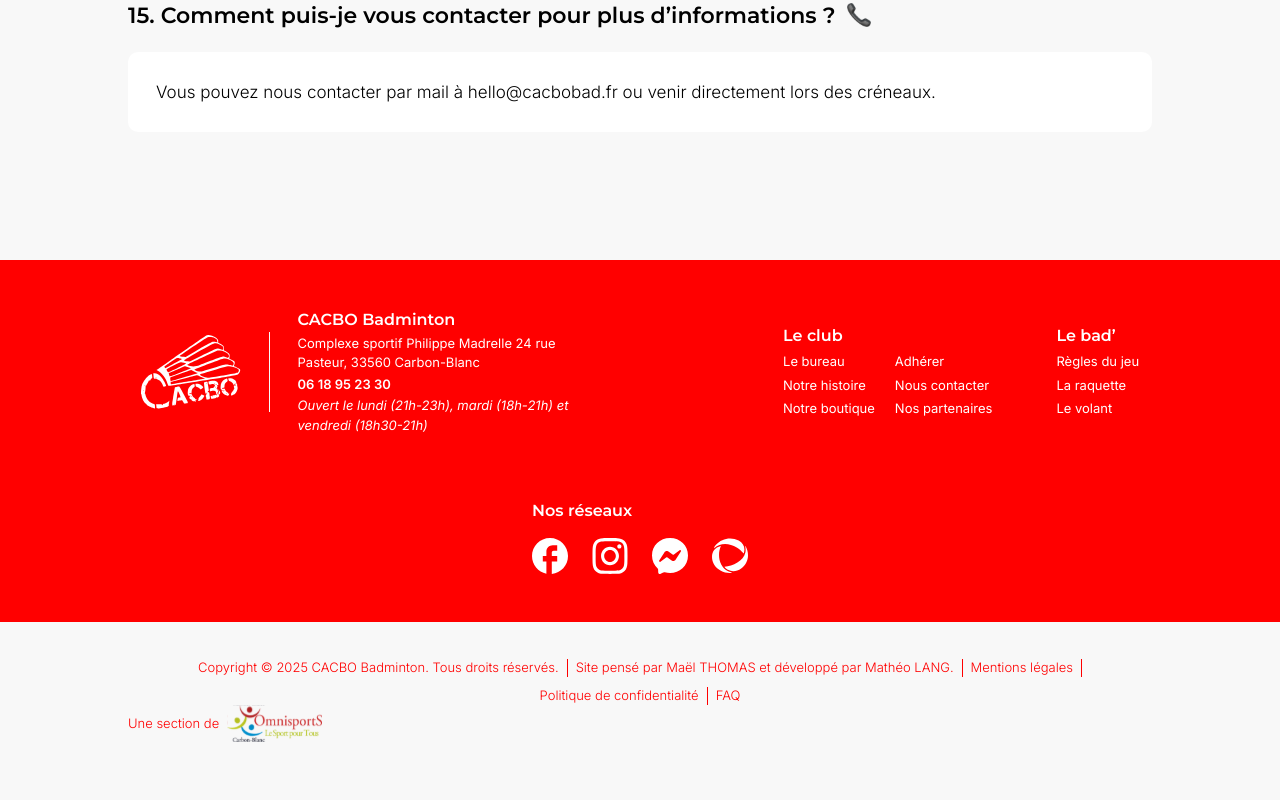
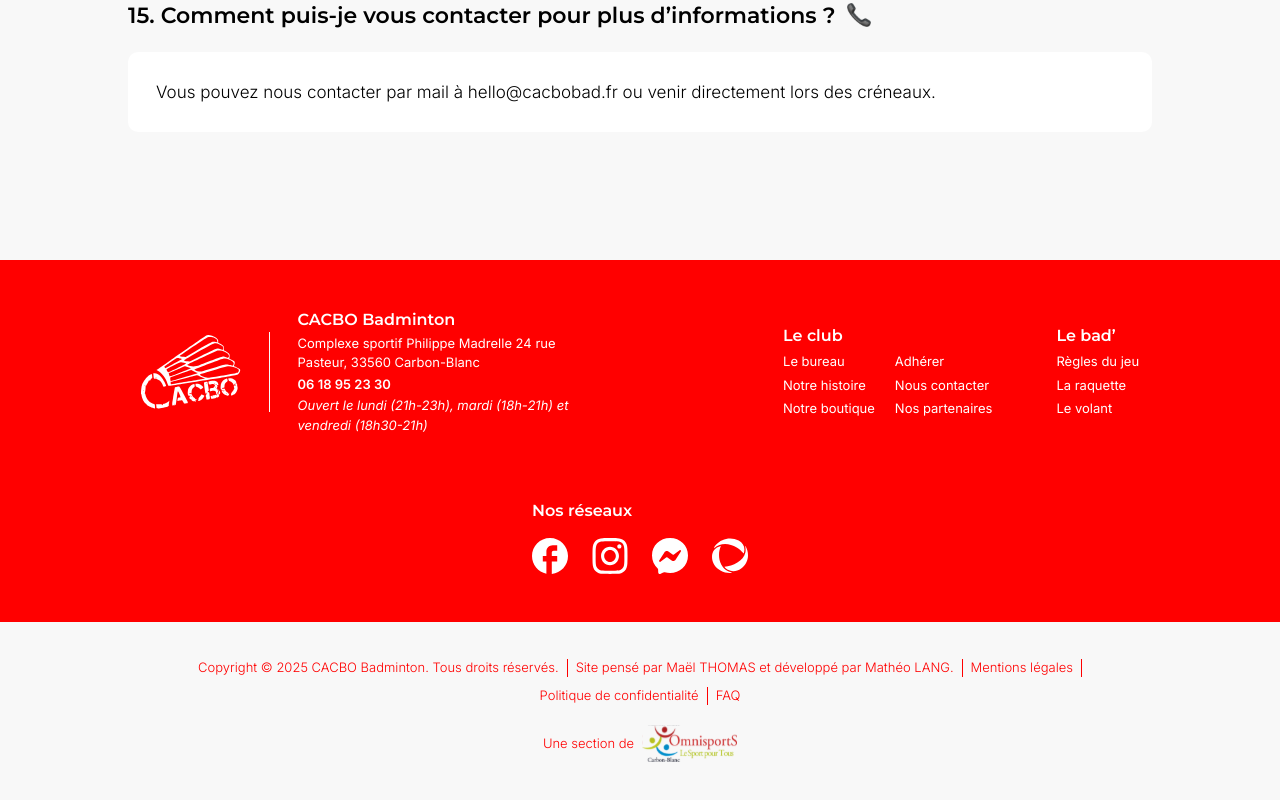
Before and after one commit to Matsuel/CACBO-Badminton, a Next.js app: page /faq in a window 1280 px wide. Shown: the part 5519-6319 px from the top of the page. Built offline with nearby package versions, Linux system fonts and the light colour scheme; a web font is replaced by a local one.

Commit message:
Corrige le style du pied de page et ajuste la mise en page de la barre de navigation pour une meilleure réactivité

```diff
--- a/src/components/UI/Footer.tsx
+++ b/src/components/UI/Footer.tsx
@@ -63,9 +63,9 @@ const Footer = () => {
                 </div>
             </div>
 
-            <div className='w-full h-auto flex flex-row flex-wrap justify-between items-center bg-transparent mb-20 2xl:px-44 xl:px-32 lg:px-20 md:px-10 sm:px-5 px-2 md:gap-0 gap-6'>
+            <div className='w-full h-auto flex flex-row flex-wrap justify-between items-center bg-transparent mb-16 2xl:px-44 xl:px-32 lg:px-20 md:px-10 sm:px-5 px-2 md:gap-0 gap-6'>
                 <div className='w-auto h-auto flex flex-row flex-wrap justify-center items-center gap-2'>
-                    <p className='text-redcolor font-Inter font-light text-[13px]'>Copyright © 2025 CACBO Badminton. Tous droits réservés.</p>
+                    <p className='text-redcolor font-Inter font-light text-[13px]'>Copyright &copy; 2025 CACBO Badminton. Tous droits réservés.</p>
                     <div className='w-[1px] h-[18px] bg-redcolor' />
                     <p className='text-redcolor font-Inter font-light text-[13px]'>Site pensé par Maël THOMAS et développé par Mathéo LANG.</p>
                     <div className='w-[1px] h-[18px] bg-redcolor' />
@@ -76,7 +76,7 @@ const Footer = () => {
                     <Link href='/faq' className='text-redcolor font-Inter font-light text-[13px] hover:opacity-40 transition-all ease-in-out duration-300'>FAQ</Link>
                 </div>
 
-                <div className='md:w-auto w-full h-auto flex flex-row justify-center items-center gap-2'>
+                <div className='w-full h-auto flex flex-row justify-center items-center gap-2 mt-5'>
                     <p className='text-redcolor font-Inter font-light text-[13px]'>Une section de</p>
                     <Image src={Omnisport} alt='omnisport' width={95} />
                 </div>
--- a/src/components/UI/Navbar.tsx
+++ b/src/components/UI/Navbar.tsx
@@ -27,7 +27,7 @@ const Navbar = () => {
             {/* Navbar for larger screens */}
             <div className={`w-[80%] flex-col md:flex md:flex-row justify-between ${isOpen ? 'flex' : 'hidden'} md:flex`}>
 
-                <div className='flex flex-row justify-center items-center gap-7'>
+                <div className='md:flex flex-row justify-center items-center gap-7 hidden'>
                     <Image src={Logo} alt='cacbo' height={50} />
 
                     <div className="w-[1px] h-[70%] bg-redcolor rounded-full hidden md:block" />
```
